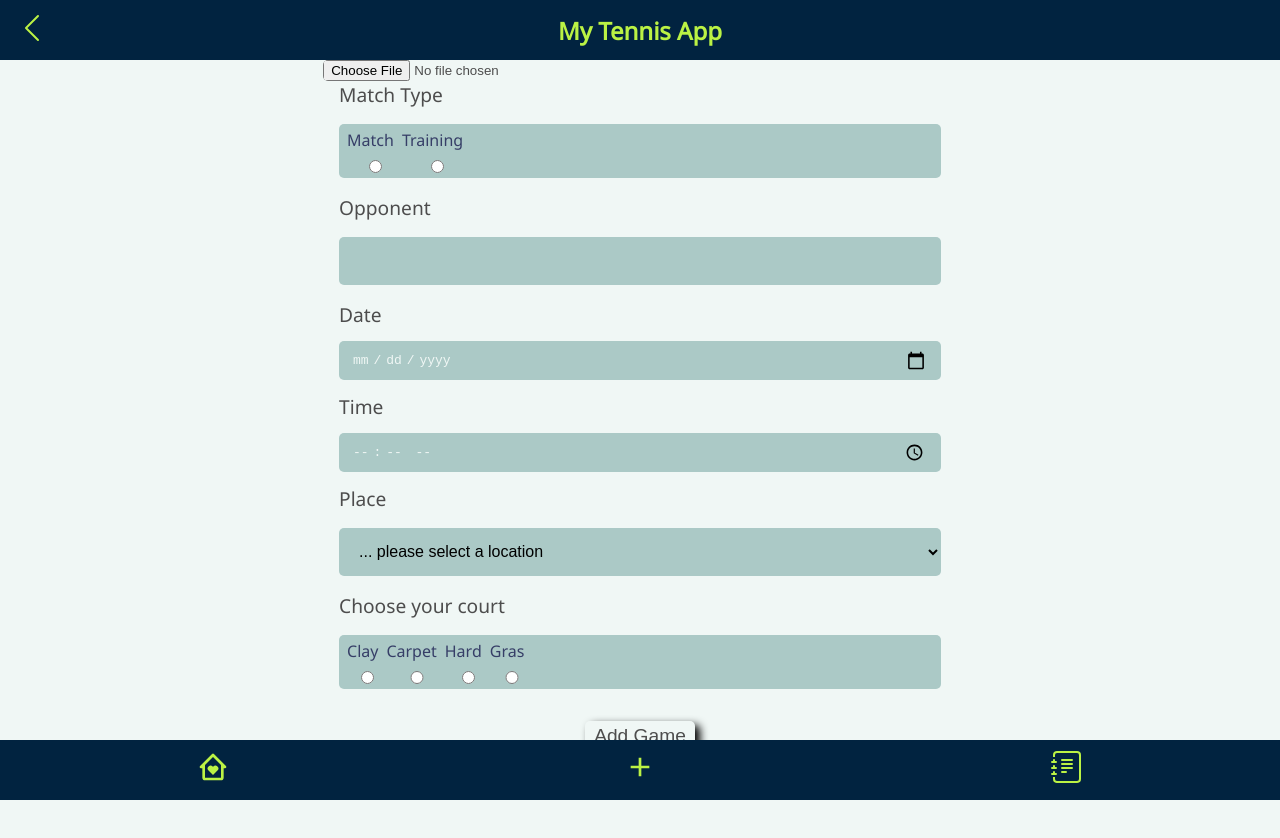
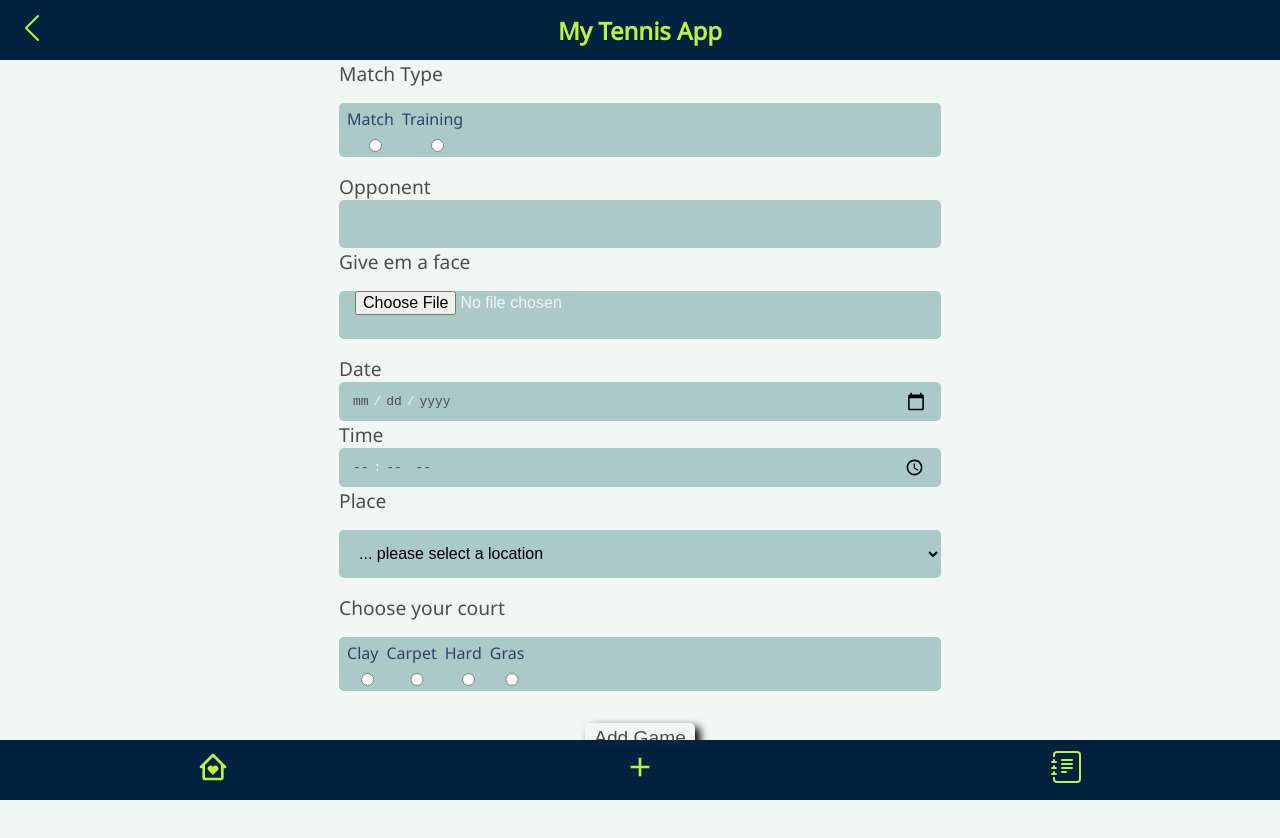
Before and after one commit to PhilippWeiss85/capstone-project, a Next.js app: page /form in a window 1280 px wide. Shown: the top 838 px of the page. Built offline with nearby package versions, Linux system fonts and the light colour scheme.

Commit message:
change styling

```diff
--- a/components/GameForm/GameForm.js
+++ b/components/GameForm/GameForm.js
@@ -39,8 +39,6 @@ export default function AddGameForm() {
           img.width,
           img.height
         );
-
-        // event.target.reset();
       }
     } catch (error) {
       setError(error);
@@ -52,7 +50,6 @@ export default function AddGameForm() {
 
   return (
     <FormContainer onSubmit={handleSubmit} aria-label="Create a new card">
-      <input type="file" name="file" />
       <FormFieldSetRadio>
         {modal && <Modal headline="Please enter a valid name" />}
         <FormLegend aria-label="Select your game type">Match Type</FormLegend>
@@ -88,11 +85,19 @@ export default function AddGameForm() {
         <InputContainer
           role="input"
           type="text"
-          // minLength="2"
           required
           name="opponent"
           id="opponent"
           aria-label="name"
+        />
+        <FormLabel htmlFor="image">Give em a face</FormLabel>
+        <InputImageContainer
+          accept=".jpg, .jpeg, .png"
+          type="file"
+          name="file"
+          required
+          id="file"
+          aria-label="image"
         />
         <FormLabel htmlFor="date">Date</FormLabel>
         <InputContainer
@@ -246,11 +251,11 @@ const FormLabelRadio = styled.label`
 
 const InputContainer = styled.input`
   border: none;
-  margin: 1em 0;
+  margin: 0 0;
   height: 3em;
   padding-left: 1em;
   font-size: 1em;
-  color: var(--background-primary);
+  color: var(--text-primary);
   background: var(--background-forminput);
 
   &::-webkit-datetime-edit-text {
@@ -265,6 +270,23 @@ const InputContainer = styled.input`
     margin-right: 1em;
     height: 1.5em;
     width: 1.5em;
+  }
+`;
+
+const InputImageContainer = styled.input`
+  border: none;
+  margin: 1em 0;
+  height: 3em;
+  padding-left: 1em;
+  font-size: 1em;
+  color: var(--background-primary);
+  background: var(--background-forminput);
+
+  &.file-upload-button {
+    border: 1px solid #ccc;
+    display: inline-block;
+    padding: 6px 12px;
+    cursor: pointer;
   }
 `;
 
--- a/components/GameResult/GameResult.js
+++ b/components/GameResult/GameResult.js
@@ -52,7 +52,7 @@ export default function GameResult({ results }) {
 
 const ResultContainer = styled.article`
   width: 130px;
-  position: absolute;
+  /* position: absolute; */
 `;
 
 const Result = styled.p`
```
Also changed, not shown: components/GameCard/GameCard.js (+7 -10 lines).
